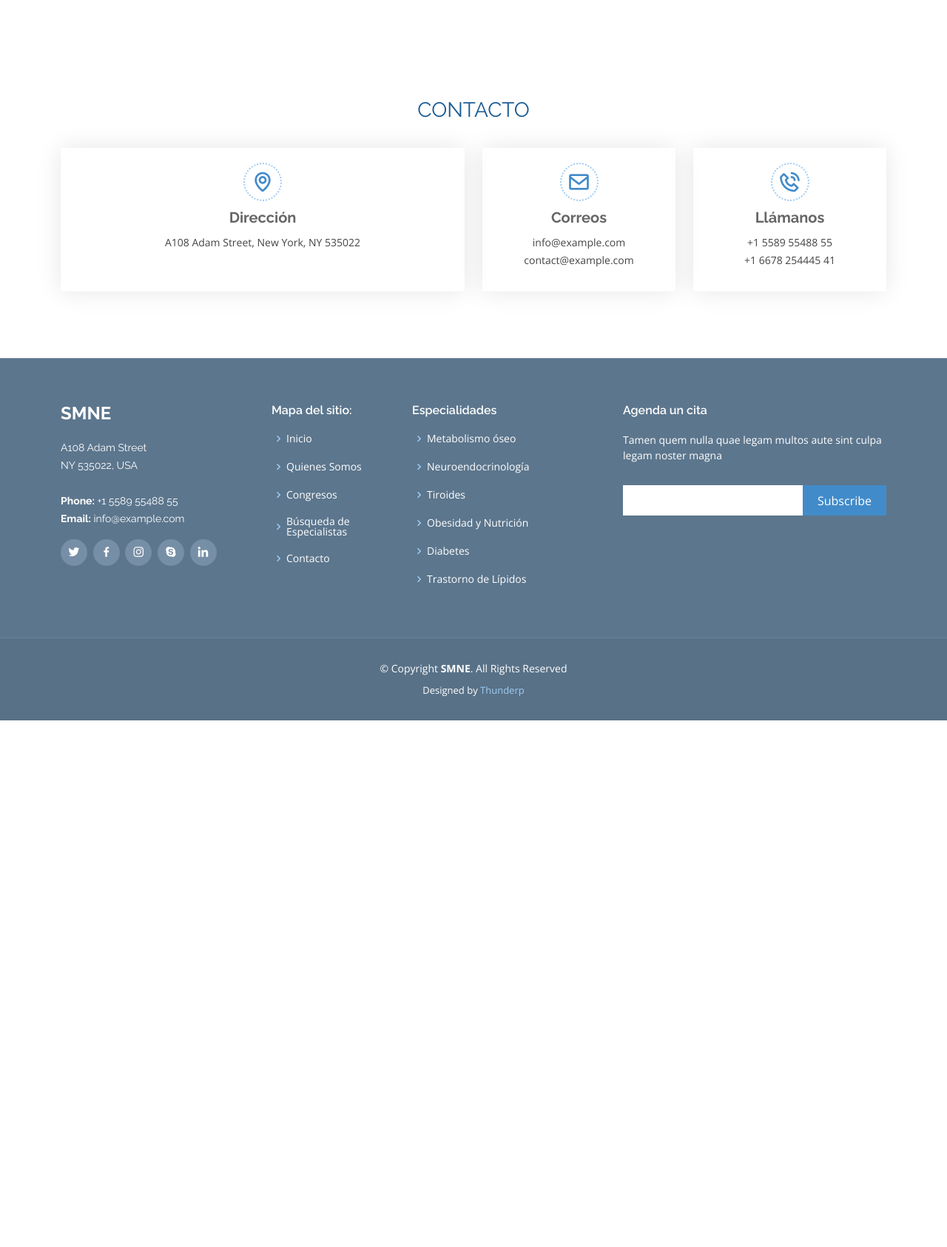
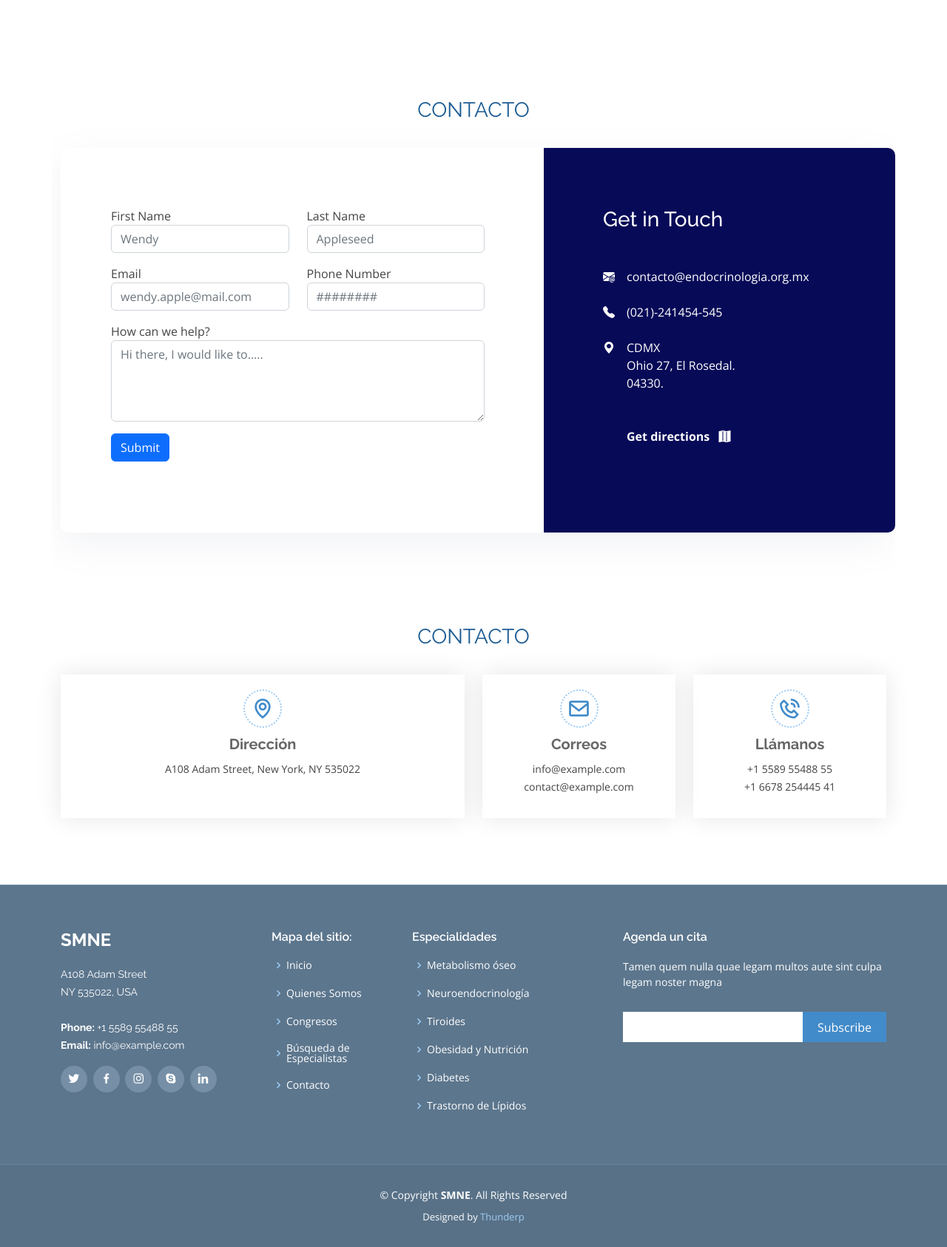
Before and after one commit to axels18m/smne, a PHP site: page / in a window 1280 px wide. Shown: the part 3775-5461 px from the top of the page at 74% size. Before the commit the page ends 4749 px from the top, so only its background shows below. Run offline with PHP 8.4, Linux system fonts and the light colour scheme.

Commit message:
Add contact form logic

```diff
--- a/assets/css/style.css
+++ b/assets/css/style.css
@@ -1740,3 +1740,50 @@ li {
   opacity: 1;
   visibility: visible;
 }
+
+
+/* Contact form styles */
+.gradient-brand-color {
+  background-image: -webkit-linear-gradient(0deg, #070a57 0%, #070a57 100%);
+  background-image: -ms-linear-gradient(0deg, #070a57 0%, #070a57 100%);
+  color: #fff;
+}
+.contact-info-form {
+  overflow: hidden;
+  border-radius: .625rem .625rem 0 0
+}
+
+@media (min-width: 1024px) {
+  .contact-info-form {
+      border-radius: 0 .625rem .625rem 0;
+      padding: 5rem !important
+  }
+}
+.contact-info-list span.position-absolute {
+  left: 0
+}
+.z-index-101 {
+  z-index: 101;
+}
+.list-style--none {
+  list-style: none;
+}
+.contact-container {
+  background-color: #fff;
+  border-radius: 0 0 .625rem .625rem;
+  border-radius: 20%;
+}
+
+@media (min-width: 1024px) {
+  .contact-container {
+      border-radius: .625rem 0 .625rem .625rem
+  }
+}
+@media (min-width: 1024px) {
+  .contact-form__wrapper {
+      padding: 5rem !important
+  }
+}
+.shadow-lg, .shadow-lg--on-hover:hover {
+  box-shadow: 0 1rem 3rem rgba(132,138,163,0.1) !important;
+}
--- /dev/null
+++ b/assets/js/contact.js
@@ -0,0 +1,34 @@
+
+function submitContactForm() {
+    var firstName = document.getElementById("firstName").value;
+    var lastName = document.getElementById("lastName").value;
+    var email = document.getElementById("email").value;
+    var phone = document.getElementById("phone").value;
+    var message = document.getElementById("message").value;
+
+    if (firstName != '' && lastName != '' && email != '' && phone != '') {
+
+        fetch('http://localhost:3000/send-email?' + new URLSearchParams({
+            name: firstName + ' ' + lastName,
+            email: email,
+            phone: phone,
+            message: message
+        }), {
+            method: 'POST',
+            mode: "no-cors",
+            headers: { "Content-Type": "application/json" }
+        })
+            .then(function (response) {
+                if (response.ok) {
+                    console.log('Email sent successfully');
+                } else {
+                    console.error('Failed to send email');
+                }
+            })
+            .catch(function (error) {
+                console.error('Error sending email:', error);
+            });
+
+    }
+    return false;
+}
--- a/index.html
+++ b/index.html
@@ -732,6 +732,101 @@
 
 
     <!-- ======= Contact Us Section ======= -->
+
+    <!-- ======= Contact Us Section ======= -->
+    <section id="contacto" class="contact container">
+      <div class="section-title">
+        <p
+          style="font-family: 'Raleway', sans-serif;    font-size: 28px;     color: #1c5c93; text-transform: uppercase; font-style: normal;">
+          Contacto</p>
+      </div>
+
+      <div class="contact-container shadow-lg mt-n9">
+        <div class="row no-gutters">
+          <div class="col-lg-5 contact-info-form gradient-brand-color p-5 order-lg-2">
+            <h3 class="text-white mb-5">Get in Touch</h3>
+
+            <ul class=" contact-info-list list-style--none position-relative z-index-101">
+              <li class="mb-4 pl-4">
+                <span class="position-absolute"><i class="bi bi-envelope-at-fill"></i></span>
+                contacto@endocrinologia.org.mx
+              </li>
+              <li class="mb-4 pl-4">
+                <span class="position-absolute"><i class="bi bi-telephone-fill"></i></span> (021)-241454-545
+              </li>
+              <li class="mb-4 pl-4">
+                <span class="position-absolute"><i class="bi bi-geo-alt-fill"></i></span> CDMX
+                <br> Ohio 27, El Rosedal.
+                <br> 04330.
+
+                <div class="mt-5">
+                  <a href="https://goo.gl/maps/i8KiANFS1fmttsfdA" target="_blank"
+                    class="text-link link--right-icon text-white">
+                    <strong>Get directions</strong>
+                    <i class="bi bi-map-fill mx-2"></i>
+                  </a>
+                </div>
+              </li>
+            </ul>
+          </div>
+
+          <div class="col-lg-7 contact-form__wrapper p-5 order-lg-1">
+            <form action="#" class="contact-form form-validate">
+              <div class="row">
+                <div class="col-sm-6 mb-3">
+                  <div class="form-group">
+                    <label class="required-field" for="firstName">First Name</label>
+                    <input type="text" class="form-control" id="firstName" name="firstName" placeholder="Wendy"
+                      required>
+                  </div>
+                </div>
+
+                <div class="col-sm-6 mb-3">
+                  <div class="form-group">
+                    <label for="lastName">Last Name</label>
+                    <input type="text" class="form-control" id="lastName" name="lastName" placeholder="Appleseed"
+                      required>
+                  </div>
+                </div>
+
+                <div class="col-sm-6 mb-3">
+                  <div class="form-group">
+                    <label class="required-field" for="email">Email</label>
+                    <input type="text" class="form-control" id="email" name="email" placeholder="wendy.apple@mail.com"
+                      required>
+                  </div>
+                </div>
+
+                <div class="col-sm-6 mb-3">
+                  <div class="form-group">
+                    <label for="phone">Phone Number</label>
+                    <input type="tel" class="form-control" id="phone" name="phone" placeholder="########">
+                  </div>
+                </div>
+
+                <div class="col-sm-12 mb-3">
+                  <div class="form-group">
+                    <label class="required-field" for="message">How can we help?</label>
+                    <textarea class="form-control" id="message" name="message" rows="4"
+                      placeholder="Hi there, I would like to....." required></textarea>
+                  </div>
+                </div>
+
+                <div class="col-sm-12 mb-3">
+                  <button type="submit" name="submit" class="btn btn-primary"
+                    onclick="submitContactForm()">Submit</button>
+                </div>
+
+              </div>
+            </form>
+          </div>
+          <!-- End Contact Form Wrapper -->
+
+        </div>
+      </div>
+    </section><!-- End Contact Us Section -->
+
+
     <section id="contacto" class="contact">
       <div class="container" data-aos="fade-up">
 
@@ -864,6 +959,7 @@
   <!-- Template Main JS File -->
   <script src="assets/js/main.js"></script>
   <script src="assets/js/search.js"></script>
+  <script src="assets/js/contact.js"></script>
 
 </body>
 
```
Also changed, not shown: forms/contact.php (deleted, +0 -41 lines), package.json (added, +10 -0 lines), src/config/config.js (added, +14 -0 lines), src/server/server.js (added, +71 -0 lines), src/views/contact-form.html (added, +69 -0 lines), forms/Readme.txt (deleted), package-lock.json (added), 3 other files.
